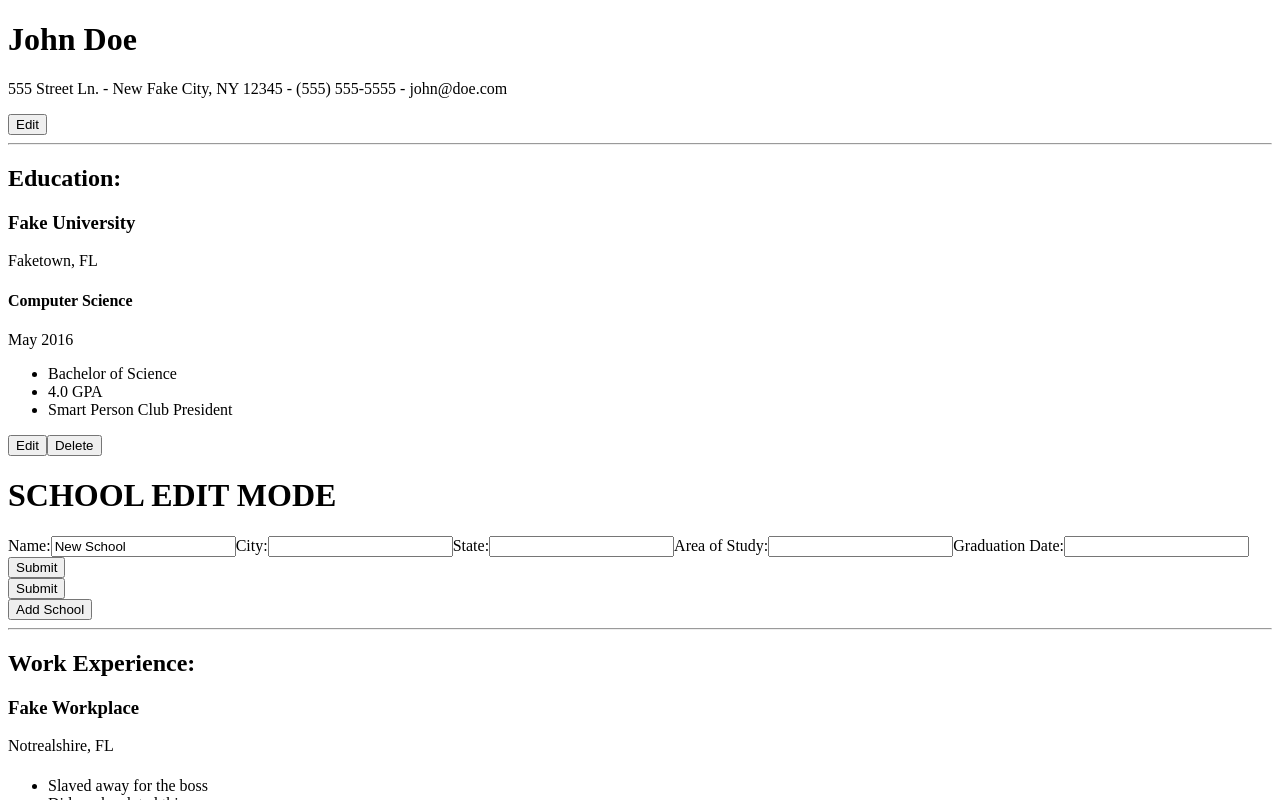
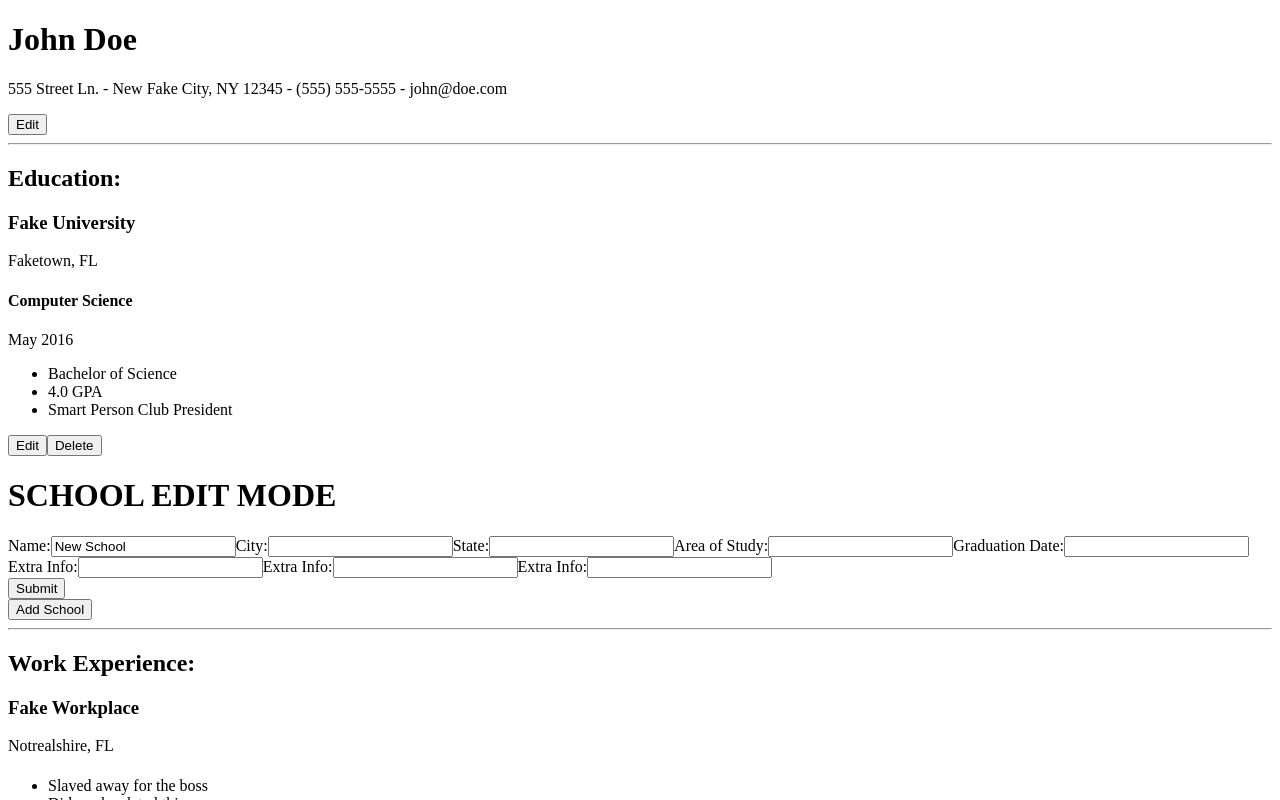
Before and after one commit to ryangholland/react-cv-app, a React (Vite) app: page / in a window 1280 px wide. Both pictures are taken after a click on the button "Add School". Shown: the top 800 px of the page. Built offline with nearby package versions, Linux system fonts and the light colour scheme.

Commit message:
Allow user to edit extra info for Education

```diff
--- a/src/components/App.jsx
+++ b/src/components/App.jsx
@@ -122,6 +122,14 @@ function App() {
             id: uuidv4(),
             text: "",
           },
+          {
+            id: uuidv4(),
+            text: "",
+          },
+          {
+            id: uuidv4(),
+            text: "",
+          },
         ],
         editing: true,
       },
--- a/src/components/Education.jsx
+++ b/src/components/Education.jsx
@@ -10,7 +10,7 @@ function Education({
   extraInfo,
   editing,
   updateInfo,
-  deleteSchool
+  deleteSchool,
 }) {
   const [editMode, setEditMode] = useState(editing);
 
@@ -19,11 +19,17 @@ function Education({
   const [newState, setNewState] = useState(state);
   const [newStudy, setNewStudy] = useState(study);
   const [newDate, setNewDate] = useState(date);
+  const [newInfo0, setNewInfo0] = useState(extraInfo[0].text);
+  const [newInfo1, setNewInfo1] = useState(extraInfo[1].text);
+  const [newInfo2, setNewInfo2] = useState(extraInfo[2].text);
 
   const submitChanges = (e) => {
     e.preventDefault();
 
-    console.log(id);
+    const newInfo = [...extraInfo];
+    newInfo[0].text = newInfo0;
+    newInfo[1].text = newInfo1;
+    newInfo[2].text = newInfo2;
 
     updateInfo(
       {
@@ -33,7 +39,7 @@ function Education({
         state: newState,
         study: newStudy,
         date: newDate,
-        extraInfo: extraInfo,
+        extraInfo: newInfo,
       },
       id
     );
@@ -81,9 +87,28 @@ function Education({
             type="text"
             id="date"
           ></input>
-          <button onClick={submitChanges}>Submit</button>
+          <label htmlFor="extraInfo0">Extra Info:</label>
+          <input
+            value={newInfo0}
+            onChange={(e) => setNewInfo0(e.target.value)}
+            type="text"
+            id="extraInfo0"
+          ></input>
+          <label htmlFor="extraInfo1">Extra Info:</label>
+          <input
+            value={newInfo1}
+            onChange={(e) => setNewInfo1(e.target.value)}
+            type="text"
+            id="extraInfo1"
+          ></input>
+          <label htmlFor="extraInfo2">Extra Info:</label>
+          <input
+            value={newInfo2}
+            onChange={(e) => setNewInfo2(e.target.value)}
+            type="text"
+            id="extraInfo2"
+          ></input>
         </form>
-
         <button onClick={submitChanges}>Submit</button>
       </div>
     );
@@ -102,7 +127,7 @@ function Education({
         </div>
         <ul>
           {extraInfo.map((item) => {
-            return <li key={item.id}>{item.text}</li>;
+            return item.text ? <li key={item.id}>{item.text}</li> : null;
           })}
         </ul>
         <button onClick={() => setEditMode(true)}>Edit</button>
```
